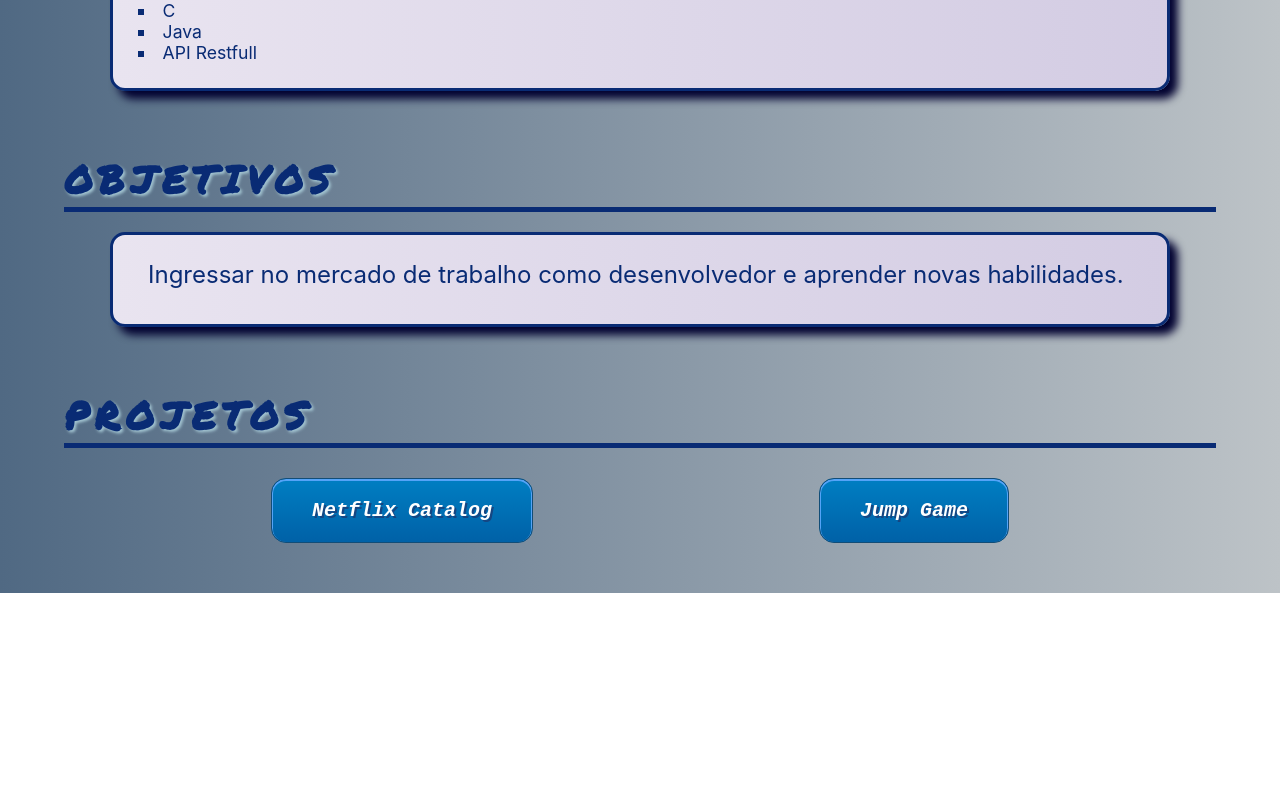
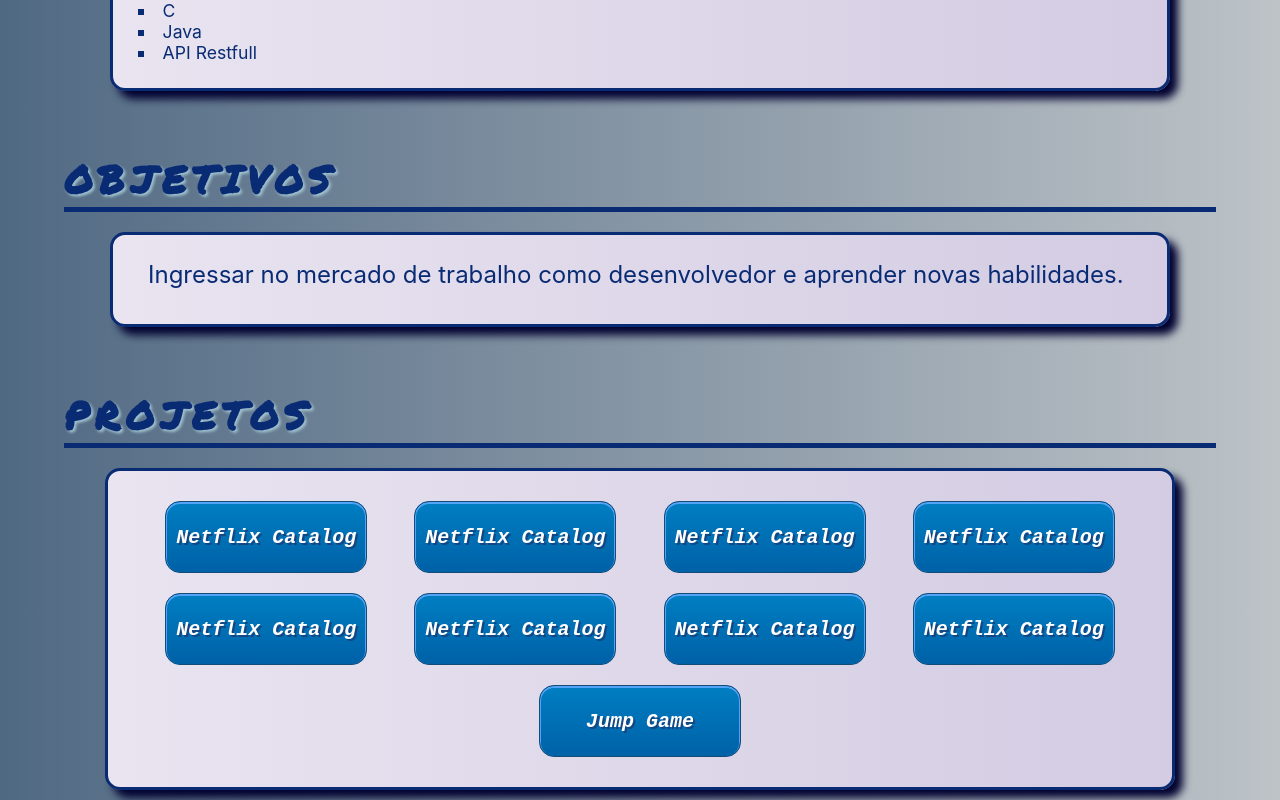
Before and after one commit to delonhenrique/delonhenrique.github.io, a React (Create React App) app: page / in a window 1280 px wide. Shown: the part 1927-2727 px from the top of the page. Before the commit the page ends 2520 px from the top, so only its background shows below. Built offline with nearby package versions, Linux system fonts and the light colour scheme.

Commit message:
Button Style

```diff
--- a/src/components/Button.css
+++ b/src/components/Button.css
@@ -11,9 +11,13 @@
 	font-size:20px;
 	font-weight:bold;
 	font-style:italic;
-	padding:20px 40px;
 	text-decoration:none;
 	text-shadow:2px 2px 0px #154682;
+	margin: 10px;
+	width: 200px;
+	height: 70px;
+	align-items: center;
+	justify-content: center;
 }
 .Button:hover {
 	background:linear-gradient(to bottom, #0061a7 5%, #007dc1 100%);
--- /dev/null
+++ b/src/components/Projects.css
@@ -0,0 +1,10 @@
+.inLine {
+    display: flex;
+    flex-direction: row;
+    justify-content: space-evenly;
+    width: 80%;
+    padding: 20px;
+    flex-wrap: wrap;
+    align-items: center;
+    align-content: center;
+}
--- /dev/null
+++ b/src/components/Projects.jsx
@@ -0,0 +1,24 @@
+import React from "react";
+
+import './Projects.css'
+
+import Button from "./Button";
+
+const Projects = (props) => {
+    return (
+        <div className="card inLine">
+            <Button title="Netflix Catalog" link="#" />
+            <Button title="Netflix Catalog" link="#" />
+            <Button title="Netflix Catalog" link="#" />
+            <Button title="Netflix Catalog" link="#" />
+            <Button title="Netflix Catalog" link="#" />
+            <Button title="Netflix Catalog" link="#" />
+            <Button title="Netflix Catalog" link="#" />
+            <Button title="Netflix Catalog" link="#" />
+            <Button title="Jump Game"
+                link="https://delonhenrique.github.io/jump-game/" />
+        </div>
+    )
+}
+
+export default Projects
--- a/src/components/views/Home.jsx
+++ b/src/components/views/Home.jsx
@@ -7,8 +7,8 @@ import ProfessionalExp from "../ProfessionalExp";
 import SectionTitle from "../SectionTitle";
 import Education from "../Education";
 import Skills from "../Skills";
-import Button from "../Button";
 import Goals from "../Goals";
+import Projects from "../Projects";
 
 const Home = (props) => {
     return (
@@ -58,11 +58,8 @@ const Home = (props) => {
             <SectionTitle title="OBJETIVOS" />
             <Goals />
             <SectionTitle title="PROJETOS" />
-            <div className="inLine">
-                <Button title="Netflix Catalog" link="#"/>
-                <Button title="Jump Game"
-                    link="https://delonhenrique.github.io/jump-game/"/>
-            </div>
+            <Projects />
+
         </div>
     )
 }
```
